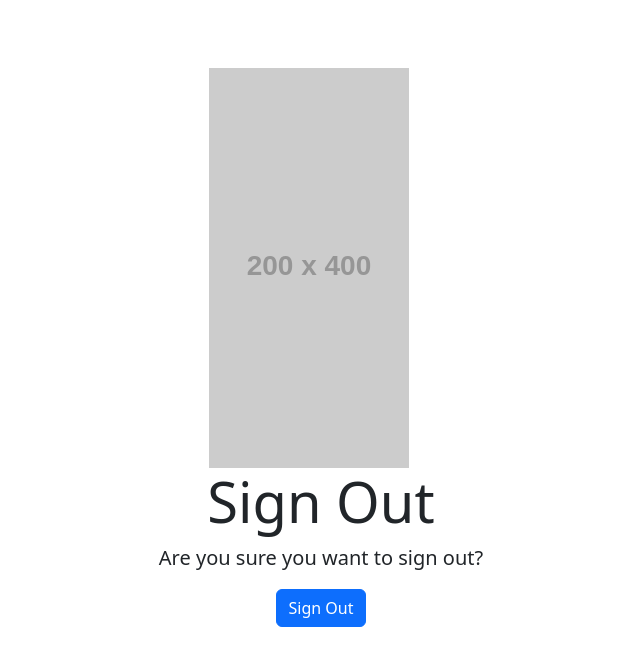
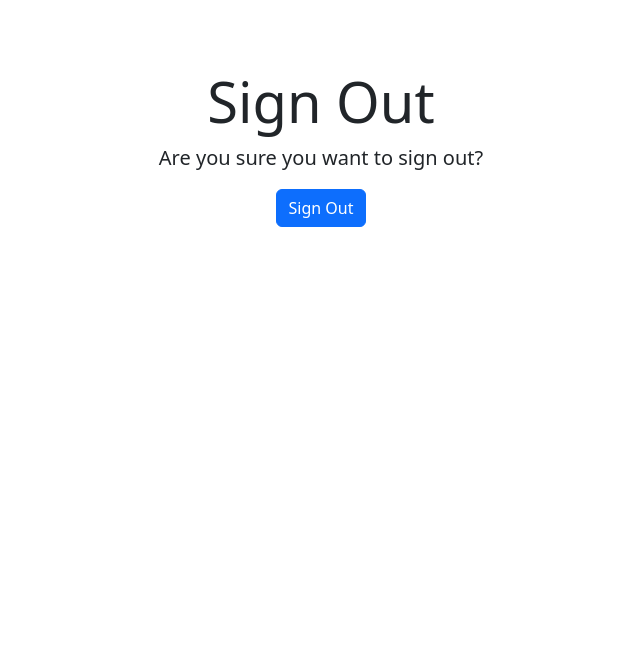
Before and after one commit to Kay13051976/Thailand-guiding-light-second, a Django app: template templates/account/logout.html in a window 1280 px wide. Shown: the top 666 px of the page, without its empty margins (331-971 px from the left). Run offline with Django 3.2, Linux system fonts and the light colour scheme; the template is opened without the code that fills it, so the values that code supplies are empty; grey boxes labelled with a size stand in for pictures from a placeholder-image service; some libraries are stand-ins or nearby versions.

Commit message:
Remove img from logout.html

```diff
--- a/templates/account/logout.html
+++ b/templates/account/logout.html
@@ -22,7 +22,7 @@
 
     <div class="container text-center mt-5">
         <div class="flex flex-row">
-            <img class="card-img-top" alt="..." src="https://placehold.co/200x400" style="max-width: 200px; max-height: 400px;">
+
             <div class="ms-4"> <!-- Add margin to the left of the form -->
                 <h1 class="display-4">Sign Out</h1>
                 <p class="lead">Are you sure you want to sign out?</p>
```
